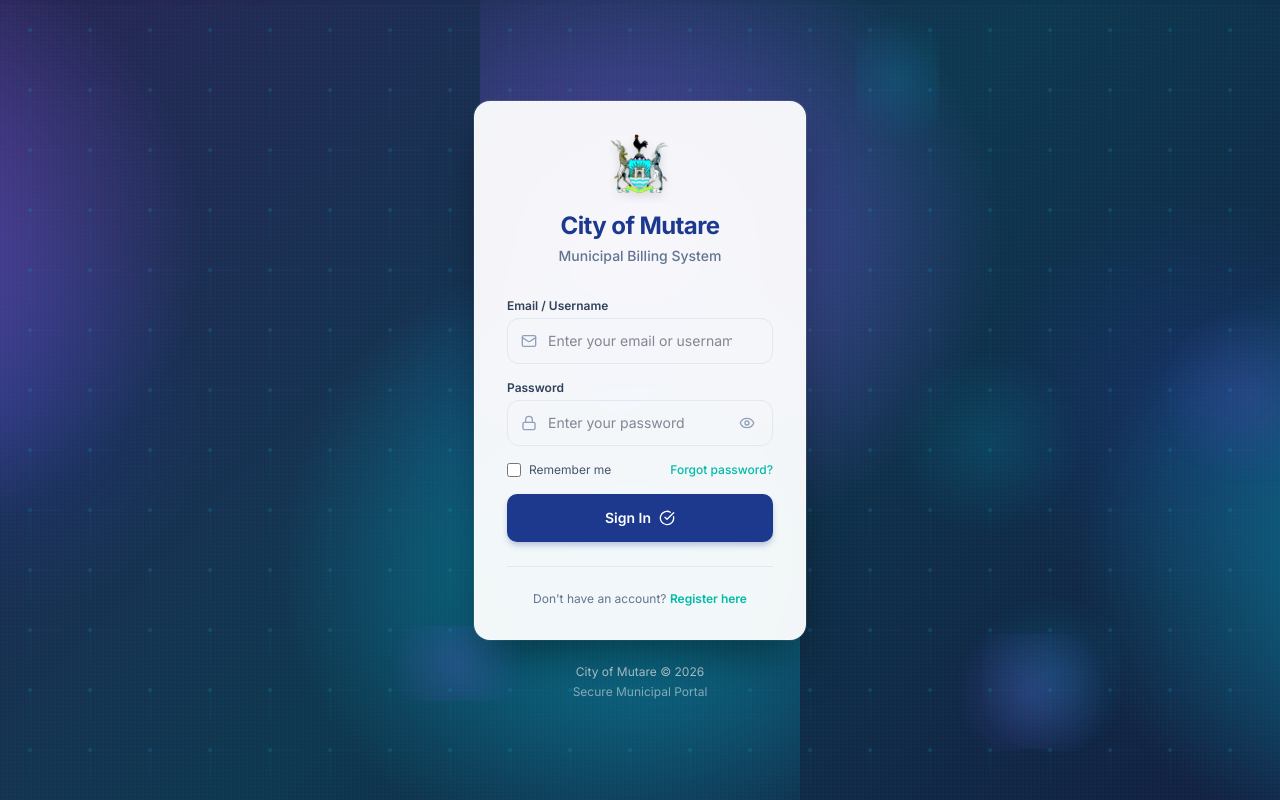
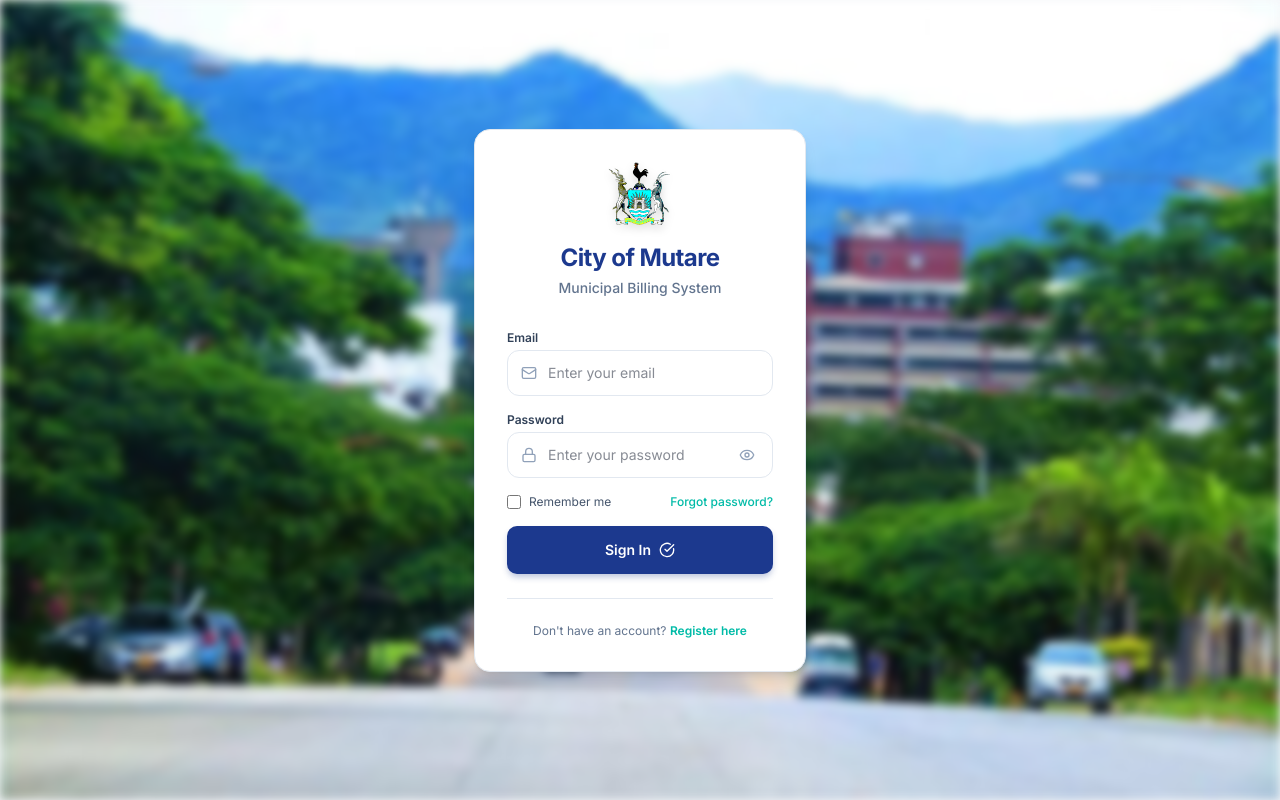
Before and after one commit to geniuskudzai21/mcc, a React (Vite) app in the folder frontend/: page /login in a window 1280 px wide. Built offline with nearby package versions, Linux system fonts and the light colour scheme.

Commit message:
add bg image

```diff
--- a/frontend/src/pages/LoginPage.tsx
+++ b/frontend/src/pages/LoginPage.tsx
@@ -30,53 +30,24 @@
         }
     };
 
+    const backgroundStyle = {
+        backgroundImage: "url('/mutarebg.jpg')",
+        backgroundSize: 'cover',
+        backgroundPosition: 'center',
+        filter: 'blur(5px)'
+    };
+
     return (
-        <div className="min-h-screen flex items-center justify-center bg-slate-900 relative overflow-hidden font-['Inter',system-ui,sans-serif]">
-            <div className="absolute inset-0 bg-[radial-gradient(ellipse_at_20%_30%,rgba(139,92,246,0.6)_0%,transparent_40%),radial-gradient(ellipse_at_80%_70%,rgba(6,182,212,0.6)_0%,transparent_40%),radial-gradient(ellipse_at_50%_50%,rgba(30,58,138,0.4)_0%,transparent_50%),linear-gradient(135deg,rgba(139,92,246,0.2)_0%,rgba(6,182,212,0.2)_50%,rgba(30,58,138,0.2)_100%)] bg-[length:800px_800px,800px_800px,600px_600px,100%_100%] animate-[gradient-shift_15s_ease-in-out_infinite]" />
-
-            <svg className="absolute inset-0 w-full h-full opacity-30">
-                <defs>
-                    <pattern id="neural-grid" x="0" y="0" width="60" height="60" patternUnits="userSpaceOnUse">
-                        <circle cx="30" cy="30" r="2" fill="#06b6d4" opacity="0.6">
-                            <animate attributeName="opacity" values="0.2;0.8;0.2" dur="3s" repeatCount="indefinite" />
-                        </circle>
-                        <line x1="30" y1="30" x2="90" y2="30" stroke="#8b5cf6" strokeWidth="0.5" opacity="0.4">
-                            <animate attributeName="opacity" values="0.1;0.6;0.1" dur="4s" repeatCount="indefinite" />
-                        </line>
-                        <line x1="30" y1="30" x2="30" y2="90" stroke="#06b6d4" strokeWidth="0.5" opacity="0.4">
-                            <animate attributeName="opacity" values="0.1;0.6;0.1" dur="3.5s" repeatCount="indefinite" />
-                        </line>
-                    </pattern>
-                </defs>
-                <rect width="100%" height="100%" fill="url(#neural-grid)" />
-            </svg>
-
-            <div className="absolute inset-0 overflow-hidden">
-                {[...Array(6)].map((_, i) => (
-                    <div
-                        key={i}
-                        className="absolute rounded-full blur-4xl animate-[float-orb_10s_ease-in-out_infinite]"
-                        style={{
-                            width: `${Math.random() * 200 + 50}px`,
-                            height: `${Math.random() * 200 + 50}px`,
-                            background: `radial-gradient(circle, ${i % 2 === 0 ? 'rgba(139,92,246,0.4)' : 'rgba(6,182,212,0.4)'} 0%, transparent 70%)`,
-                            left: `${Math.random() * 100}%`,
-                            top: `${Math.random() * 100}%`,
-                            animationDelay: `${Math.random() * 5}s`
-                        }}
-                    />
-                ))}
-            </div>
-
-            <div className="absolute inset-0 bg-[repeating-linear-gradient(90deg,transparent,transparent_2px,rgba(6,182,166,0.03)_2px,rgba(6,182,166,0.03)_4px),repeating-linear-gradient(0deg,transparent,transparent_2px,rgba(139,92,246,0.03)_2px,rgba(139,92,246,0.03)_4px)] animate-[digital-rain_20s_linear_infinite]" />
-
-            <div className="w-full max-w-[380px] p-6 relative z-10">
-                <div className="bg-white/95 backdrop-blur-xl rounded-2xl shadow-[0_25px_50px_-12px_rgba(0,0,0,0.5),0_0_0_1px_rgba(255,255,255,0.1)] p-8 border border-white/20">
+        <div className="min-h-screen relative font-['Inter',system-ui,sans-serif]">
+            <div className="absolute inset-0" style={backgroundStyle}></div>
+            <div className="relative z-10 min-h-screen flex items-center justify-center">
+                <div className="w-full max-w-[380px] p-6">
+                    <div className="bg-white rounded-2xl shadow-lg border border-slate-200 p-8">
                         <div className="text-center mb-8">
                             <img
                                 src="/mutarelogo.png"
                                 alt="City of Mutare"
-                            className="w-15 h-15 mx-auto mb-4 drop-shadow-lg"
+                                className="w-16 h-16 mx-auto mb-4 drop-shadow-lg"
                             />
                             <h1 className="text-2xl font-bold text-blue-900 mb-1 tracking-tight">
                                 City of Mutare
@@ -96,13 +67,13 @@
                         <form onSubmit={handleLogin} className="flex flex-col gap-4">
                             <div>
                                 <label className="block text-xs font-semibold text-slate-700 mb-1">
-                                Email / Username
+                                    Email
                                 </label>
                                 <div className="relative">
                                     <Mail className="absolute left-3.5 top-1/2 -translate-y-1/2 w-4 text-slate-400 z-10" />
                                     <input
                                         type="email"
-                                    placeholder="Enter your email or username"
+                                        placeholder="Enter your email"
                                         value={email}
                                         onChange={e => setEmail(e.target.value)}
                                         required
@@ -184,35 +155,8 @@
                             </p>
                         </div>
                     </div>
-
-                <div className="text-center mt-6 text-white/70 text-xs">
-                    <p className="m-0">City of Mutare © 2026</p>
-                    <p className="mt-1 text-xs text-white/50">Secure Municipal Portal</p>
                 </div>
             </div>
-
-            <style>{`
-                @keyframes gradient-shift {
-                    0%, 100% { background-position: 0% 0%, 100% 100%, 50% 50%, 0% 0%; }
-                    25% { background-position: 100% 0%, 0% 100%, 0% 50%, 100% 0%; }
-                    50% { background-position: 100% 100%, 0% 0%, 100% 50%, 0% 100%; }
-                    75% { background-position: 0% 100%, 100% 0%, 50% 0%, 100% 100%; }
-                }
-                @keyframes float-orb {
-                    0%, 100% { transform: translate(0, 0) scale(1); opacity: 0.3; }
-                    25% { transform: translate(30px, -20px) scale(1.1); opacity: 0.6; }
-                    50% { transform: translate(-20px, 30px) scale(0.9); opacity: 0.4; }
-                    75% { transform: translate(-30px, -10px) scale(1.05); opacity: 0.5; }
-                }
-                @keyframes digital-rain {
-                    0% { transform: translateY(0); }
-                    100% { transform: translateY(20px); }
-                }
-                @keyframes slideDown {
-                    from { opacity: 0; transform: translateY(-10px); }
-                    to { opacity: 1; transform: translateY(0); }
-                }
-            `}</style>
         </div>
     );
 };
```
Also changed, not shown: frontend/public/mutarebg.jpg (added). Lines whose indentation alone changed are shown as unchanged.
